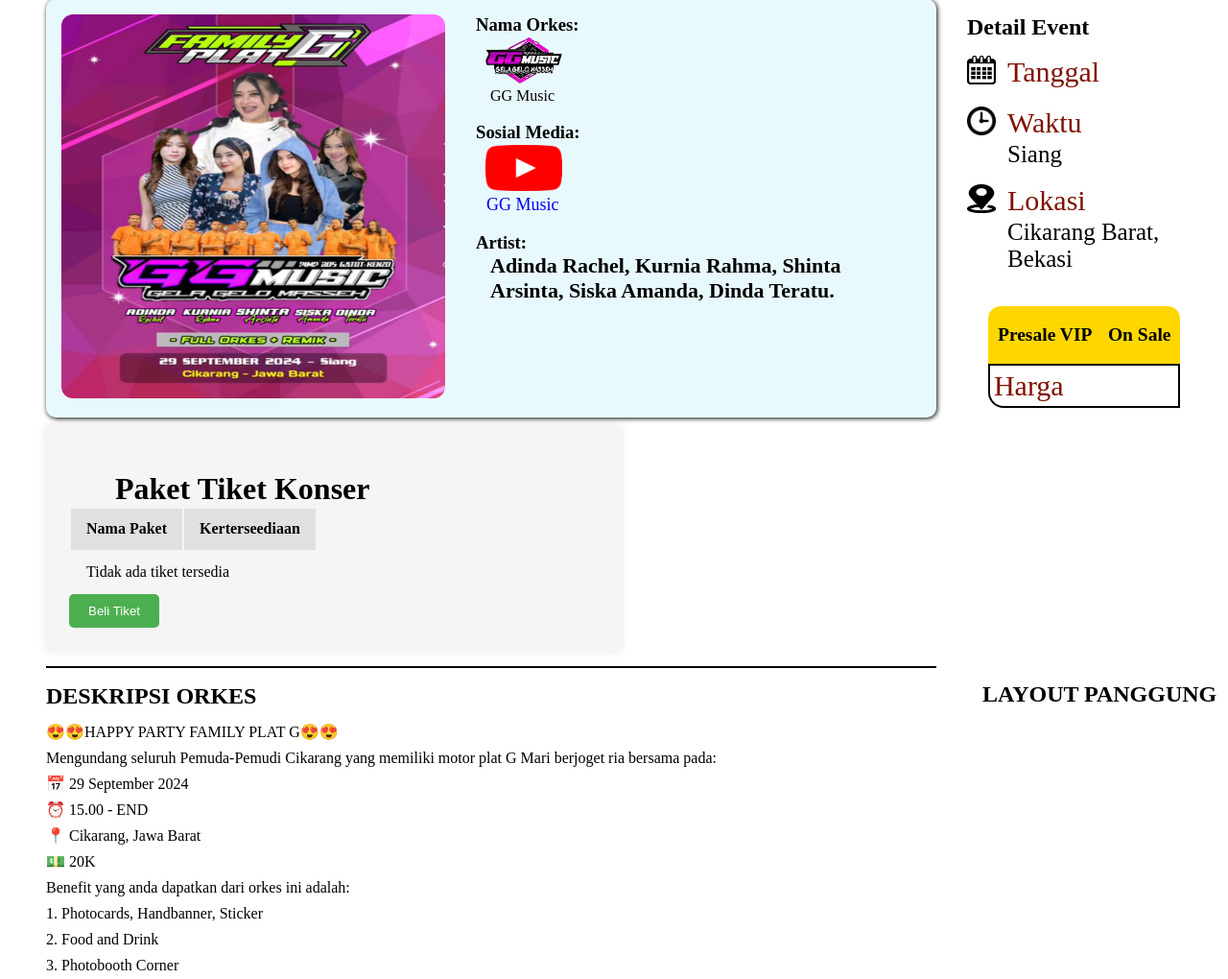
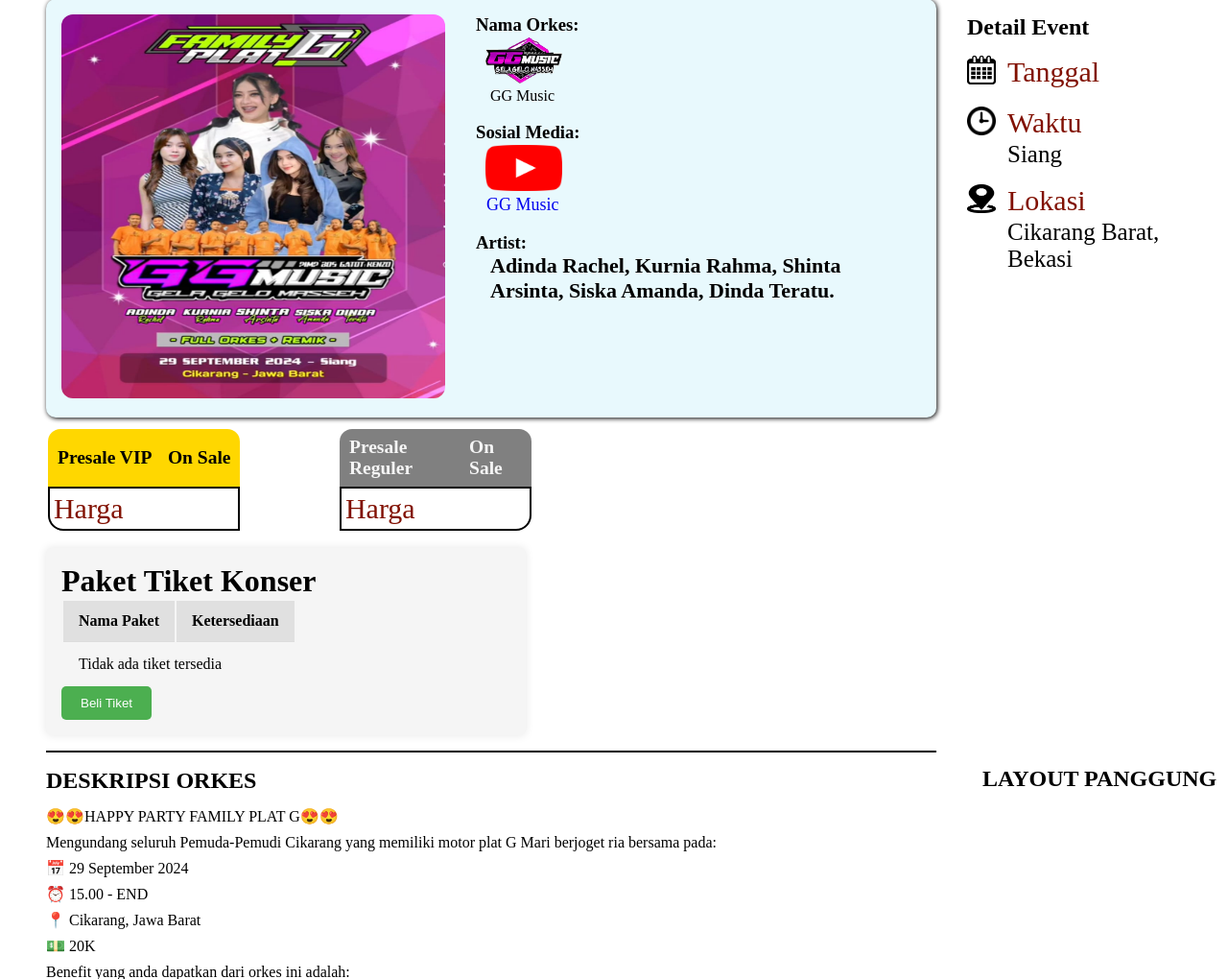
Before and after one commit to anelsaja/miniproject2, a PHP site: the page made by detail.php in a window 1280 px wide; the page is wider, and only the part inside the window is pictured. Shown: the part 240-1260 px from the top of that part at 96% size. Run offline with PHP 8.4, Linux system fonts and the light colour scheme; data comes from the database, SQL or seed files in the repository; data that the repository does not hold is empty.

Commit message:
new again

```diff
--- a/detail.php
+++ b/detail.php
@@ -6,6 +6,7 @@
   $queryorkes = mysqli_query($con, "SELECT id, img, title, DATE_FORMAT(tanggal, '%d %M %Y') as tanggal, lokasi, waktu, harga, imgorkes, deskripsi, syarat_dan_ketentuan, nama_orkes, sosial_media_link, artis, imgsosmed, imgpanggung FROM jadwal_konser WHERE title='$nama'");
 
   $orkes = mysqli_fetch_array($queryorkes);
+  $idKonser = $orkes['id'];
 ?>
 
 <!DOCTYPE html>
@@ -109,36 +110,35 @@
       <!-- TAMPILAN JENIS TIKET -->
       <?php
       // Query to fetch VIP ticket price
-      $query_vip = "SELECT CONCAT('Rp ', REPLACE(FORMAT(harga, 0), ',', '.'),',-') AS harga FROM tiket WHERE tipePaket='VIP'";
+      $query_vip = "SELECT CONCAT('Rp ', REPLACE(FORMAT(harga, 0), ',', '.'),',-') AS harga FROM tiket WHERE tipePaket='VIP' AND idKonser = $idKonser";
       $result_vip = mysqli_query($con, $query_vip);
       $row_vip = mysqli_fetch_assoc($result_vip);
       $harga_vip = $row_vip['harga'];
 
       // Query to fetch regular ticket price
-      $query_reguler = "SELECT CONCAT('Rp ', REPLACE(FORMAT(harga, 0), ',', '.'),',-') AS harga FROM tiket WHERE tipePaket='Reguler'";
+      $query_reguler = "SELECT CONCAT('Rp ', REPLACE(FORMAT(harga, 0), ',', '.'),',-') AS harga FROM tiket WHERE tipePaket='Reguler' AND idKonser = $idKonser";
       $result_reguler = mysqli_query($con, $query_reguler);
       $row_reguler = mysqli_fetch_assoc($result_reguler);
       $harga_reguler = $row_reguler['harga'];
       ?>
-      <div id="jenis_tiket">
+      <div class="jenis_tiket">
         <!-- TIKET VIP -->
         <table class="td1">
           <td>
             <div class="vip_header">
               <h2>Presale VIP</h2>
-                <div class="ket1">
+              <h class="ket1">
                 <h2>On Sale</h2>
-                </div>
+              </h>
             </div>
             <div class="vip_body">
               <div class="harga1">
                 <label>Harga </label>
-                  <h4><?php echo ($harga_vip); ?></h4>
+                <h4><?php echo $harga_vip?></h4>
               </div>
             </div>
           </td>
         </table>
-
         <!-- TIKET REGULER -->
         <table class="td2">
           <td>
@@ -151,7 +151,7 @@
             <div class="reguler_body">
               <div class="harga2">
                 <label> Harga </label>
-                  <h4><?php echo ($harga_reguler); ?></h4>
+                <h4><?php echo $harga_reguler?></h4>
               </div>
             </div>
           </td>
@@ -164,11 +164,11 @@
           <table>
             <tr>
               <th>Nama Paket</th>
-                <th>Kerterseediaan</th>
+              <th>Ketersediaan</th>
             </tr>
             <?php
             // Mengambil data tiket berdasarkan id konser
-                        $idKonser = $orkes['id'];
+
             $sql = "SELECT id, namaPaket, harga, stock FROM tiket WHERE idKonser = $idKonser";
             $result = $con->query($sql);
             if ($result->num_rows > 0) {
--- a/style.css
+++ b/style.css
@@ -240,20 +240,20 @@
   position: clear;
 }
 /* TIKET SHOW */
-#jenis_tiket {
-  /* margin-bottom: 1rem;
-  margin-top: 0.5rem;
-  margin-left: 3rem;
-  color: black; */
-  /* top: 20%;
-  width: 100%;
-  color: black; */
+.jenis_tiket {
+  /* margin-bottom: 1rem; */
+  margin-top: 8rem;
+  /* margin-left: 3rem; */
+  /* color: black; */
+  /* top: 20%; */
+  /* width: 100%; */
+  /* color: black; */
   display: flex;
-  justify-content: flex-start;
+  /* justify-content: flex-start; */
   gap: 100px;
   /* padding-top: 20px; */
-  padding-left: 20px;
-  margin-left: 30px;
+  /* padding-left: 20px; */
+  margin-left: 3rem;
 }
 .vip_header {
   font-size: small;
@@ -348,42 +348,40 @@
   border-radius: 5px;
   box-shadow: 0 0 10px rgba(0, 0, 0, 0.1);
   background-color: #f5f5f5;
-  padding: 1.5rem;
-  max-width: 600px;
+  padding: 1rem;
+  max-width: 500px;
+  /* display: flex; */
+}
+.paket h1 {
+  margin: 0rem;
+}
+.paket th {
+  text-align: left;
+  padding: 0.75rem 1rem;
+  font-weight: bold;
+  background-color: #e0e0e0;
+  border-bottom: 1px solid #ddd;
 }
 
-/* Styling for the table header (<th> elements) */
-.paket th {
-  text-align: left; /* Align content to the left */
-  padding: 0.75rem 1rem; /* Add some padding for better spacing */
-  font-weight: bold; /* Make headers bolder for distinction */
-  background-color: #e0e0e0; /* Light gray background for headers */
-  border-bottom: 1px solid #ddd; /* Add a border to separate headers */
+.paket tr {
+  border-bottom: 1px solid #ddd;
 }
 
-/* Styling for table rows (<tr> elements) */
-.paket tr {
-  border-bottom: 1px solid #ddd; /* Add a border for each row */
+.paket td {
+  padding: 0.75rem 1rem;
 }
 
-/* Styling for table cells (<td> elements) */
-.paket td {
-  padding: 0.75rem 1rem; /* Consistent padding for cells */
+.paket input[type="submit"] {
+  background-color: #4caf50;
+  color: white;
+  padding: 10px 20px;
+  border: none;
+  border-radius: 5px;
+  cursor: pointer;
 }
 
-/* Styling for the "Beli Tiket" button */
-.paket input[type="submit"] {
-  background-color: #4caf50; /* Green for a positive action */
-  color: white; /* White text for readability */
-  padding: 10px 20px; /* Adjust padding for a good size */
-  border: none; /* Remove default border */
-  border-radius: 5px; /* Rounded corners for a modern look */
-  cursor: pointer; /* Indicate interactivity with a pointer cursor */
-}
-
-/* Styling for the "Beli Tiket" button on hover */
 .paket input[type="submit"]:hover {
-  background-color: #3e8e41; /* Darken green on hover */
+  background-color: #3e8e41;
 }
 
 /* ----Footer---- */
```
Lines whose indentation alone changed are shown as unchanged.
